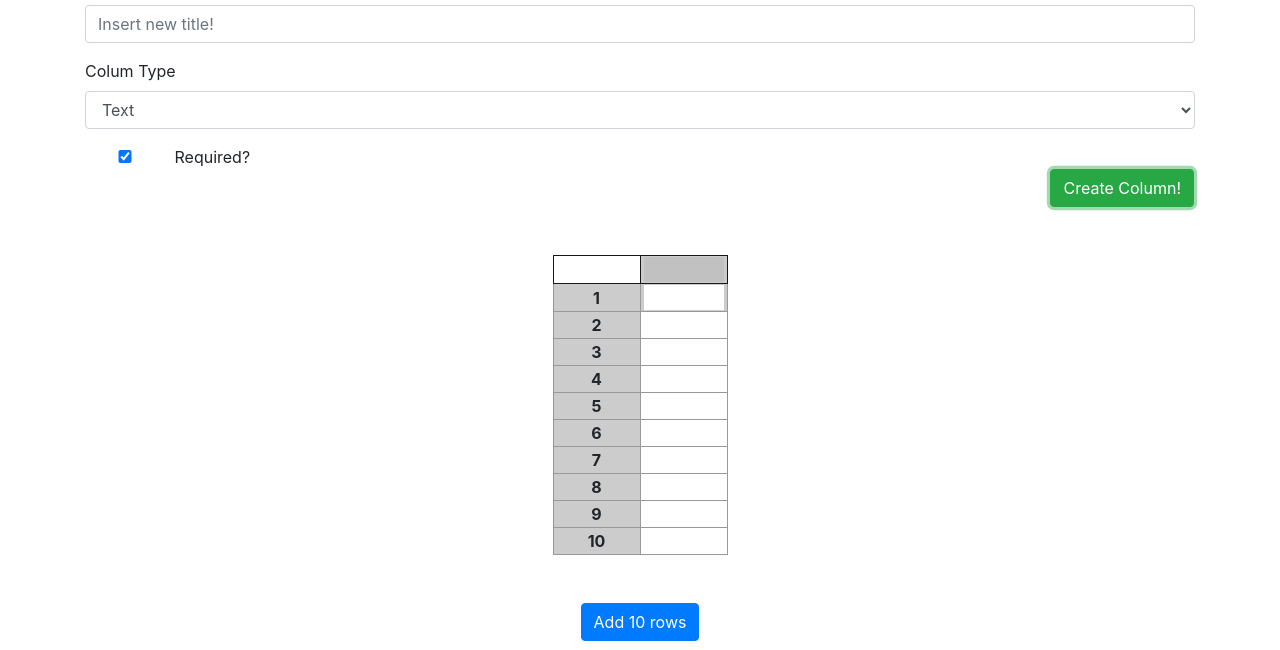
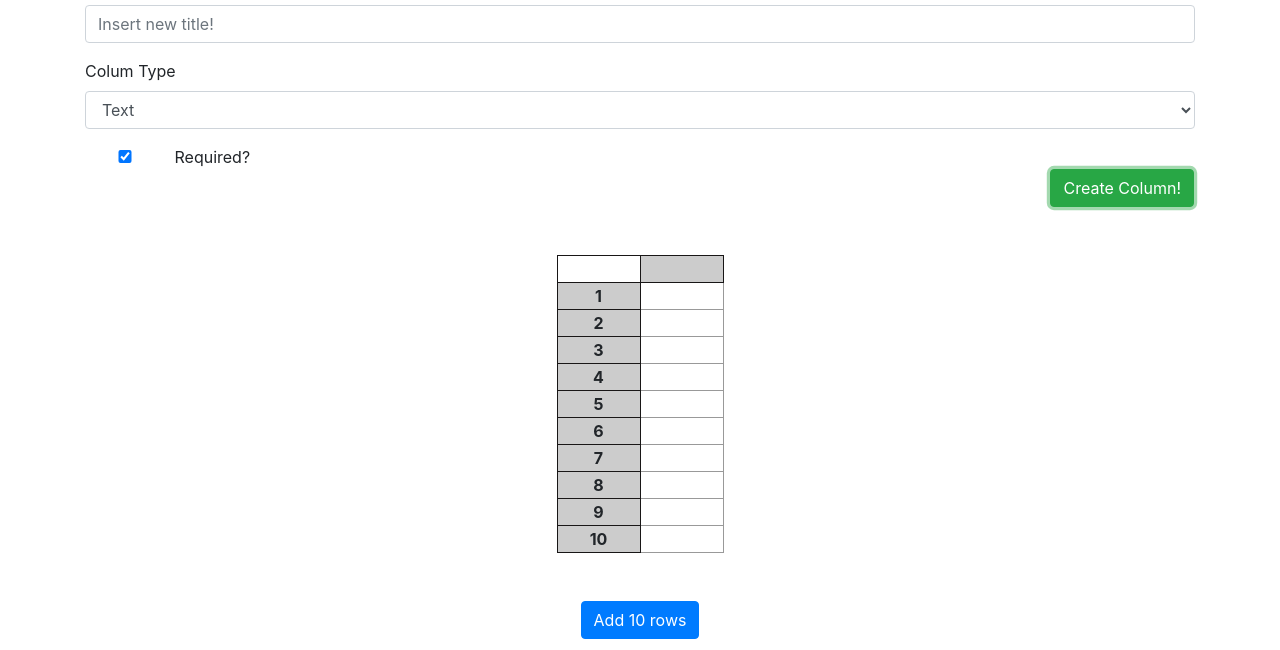
Before and after one commit to FranciscoMateusVG/govPredictProject, a plain HTML site: page gov3/index.html in a window 1280 px wide. Both pictures are taken after a click on the button "Create Column!". Shown: the part 150-800 px from the top of the page. Drawn offline with nearby package versions, Linux system fonts and the light colour scheme.

Commit message:
Style repaired. Trying to get red status to save

```diff
--- a/gov3/app.js
+++ b/gov3/app.js
@@ -77,16 +77,7 @@ import inputController from './controller/inputController.js';
     //6- Create Input Cell
 
     for (let index = 1; index < nRows; index++) {
-      cell = new Cell(
-        'input',
-        '',
-        type,
-        itens,
-        required,
-        index,
-        column,
-        'visible'
-      );
+      cell = new Cell('input', '', type, itens, required, index, column, '');
       arrayTable.push(cell);
       renderTable(arrayTable);
     }
@@ -136,7 +127,7 @@ import inputController from './controller/inputController.js';
           value.required,
           nRows,
           value.column,
-          'visible'
+          ''
         );
         arrayTable.push(cell);
         renderTable(arrayTable);
@@ -151,7 +142,10 @@ import inputController from './controller/inputController.js';
   };
 
   const controlCells = e => {
+    console.log(e.currentTarget.style.cssText);
+
     //1- Get cells input
+
     const cellValues = getCellValues(e);
 
     //2- Validate input
--- a/gov3/controller/inputController.js
+++ b/gov3/controller/inputController.js
@@ -3,7 +3,8 @@ const inputController = {
     return {
       value: e.target.value,
       cellHash: `#${e.target.id}`,
-      cell: e.target.id
+      cell: e.target.id,
+      bgColor: e.currentTarget.style.cssText
     };
   },
 
@@ -45,7 +46,7 @@ const inputController = {
   },
 
   updateInputs: (cellValues, arrayTable) => {
-    const { value, cell } = cellValues;
+    const { value, cell, bgColor } = cellValues;
 
     let lineInput = cell.slice(1);
     let columnInput = cell.slice(0, 1);
@@ -55,6 +56,7 @@ const inputController = {
     });
 
     arrayTable[index].title = value;
+    arrayTable[index].status = status;
   }
 };
 export default inputController;
--- a/gov3/index.html
+++ b/gov3/index.html
@@ -80,7 +80,7 @@
     <div class="container">
       <div class="row justify-content-center pt-5">
         <table id="tableSpreadSheet">
-          <thead>
+          <thead  class="columnHeader">
           <tr class="column"></tr>
         </thead>
           <tbody class="spreadSheet">
--- a/gov3/style.css
+++ b/gov3/style.css
@@ -1,15 +1,7 @@
-li {
-  list-style: none;
-}
-li:before {
-  content: '✓ ';
-}
-
 input {
   border: none;
   width: 80px;
   font-size: 14px;
-  padding: 2px;
 }
 
 input:hover {
@@ -30,26 +22,21 @@ table {
 
 td {
   border: 1px solid #999;
-  padding: 0;
 }
 
 .columnCSS {
   border: 1px solid rgb(24, 22, 22);
-  background-color: #999;
-  padding: 0;
-  width: 80px;
-  height: 4px;
-  text-align: center;
+  background-color: #ccc;
 }
 
-tr:first-child td,
-td:first-child {
+.indexStart {
   background-color: #ccc;
-  padding: 1px 3px;
+  font-weight: bold;
+}
+
+.baseIndex {
+  background-color: #ccc;
   font-weight: bold;
   text-align: center;
+  border: 1px solid rgb(24, 22, 22);
 }
-
-footer {
-  font-size: 80%;
-}
--- a/gov3/view/tableView.js
+++ b/gov3/view/tableView.js
@@ -65,20 +65,20 @@ const tableView = {
   renderColumn: cell => {
     const { title, type, itens, required, line, column, status } = cell;
     //let template = `<th class="indexStart" id="${column}${line}" style="visibility: ${status};">${title}</th>`;
-    let template = `<td class="columnCSS"  style="visibility: ${status};"><input data-req="false" data-type="column" class="indexStart" id="${column}${line}" value="${title}" style="background-color: rgb(193, 193, 193);"></td>`;
+    let template = `<td class="columnCSS"  style="visibility: ${status};"><input data-req="false" data-type="column" class="indexStart" id="${column}${line}" value="${title}" style="text-align:center;""></td>`;
     $('.column').append(template);
   },
 
   renderIndex: cell => {
     const { title, type, itens, required, line, column, status } = cell;
-    let template = `<tr class="rows${column}${line}"><td>${line}</td>`;
+    let template = `<tr class="rows${column}${line}"><td class="baseIndex">${line}</td>`;
     $('.spreadSheet').append(template);
   },
 
   renderNormalInput: cell => {
     const { title, type, itens, required, line, column, status } = cell;
 
-    let template = `<td><input data-req="${required}" data-type="${type}" id="${column}${line}" value="${title}"/></td>`;
+    let template = `<td><input style="${status}" data-req="${required}" data-type="${type}" id="${column}${line}" value="${title}"/></td>`;
     $(`.rows0${line}`).append(template);
   },
 
```
Also changed, not shown: 1 other file.
